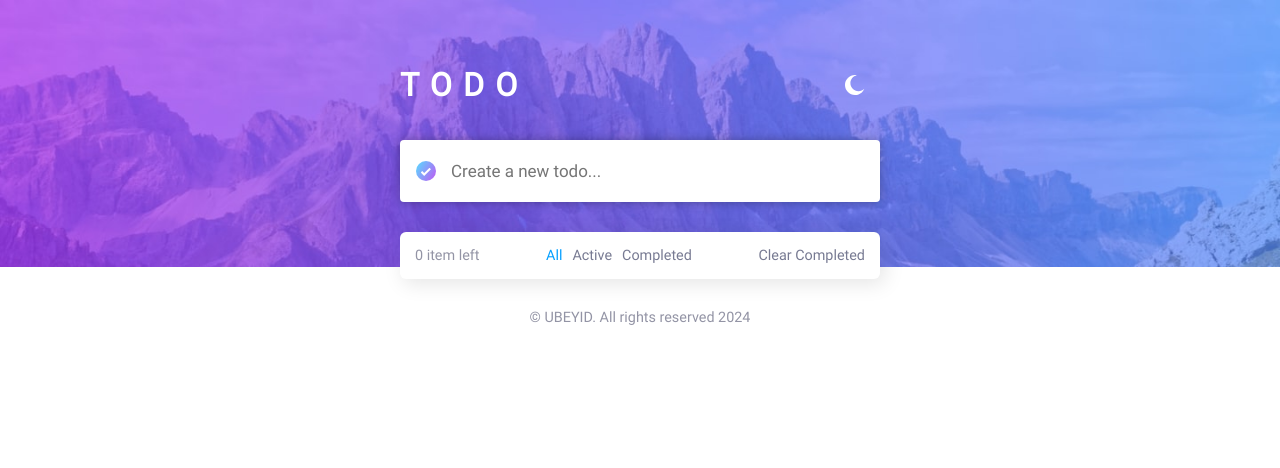
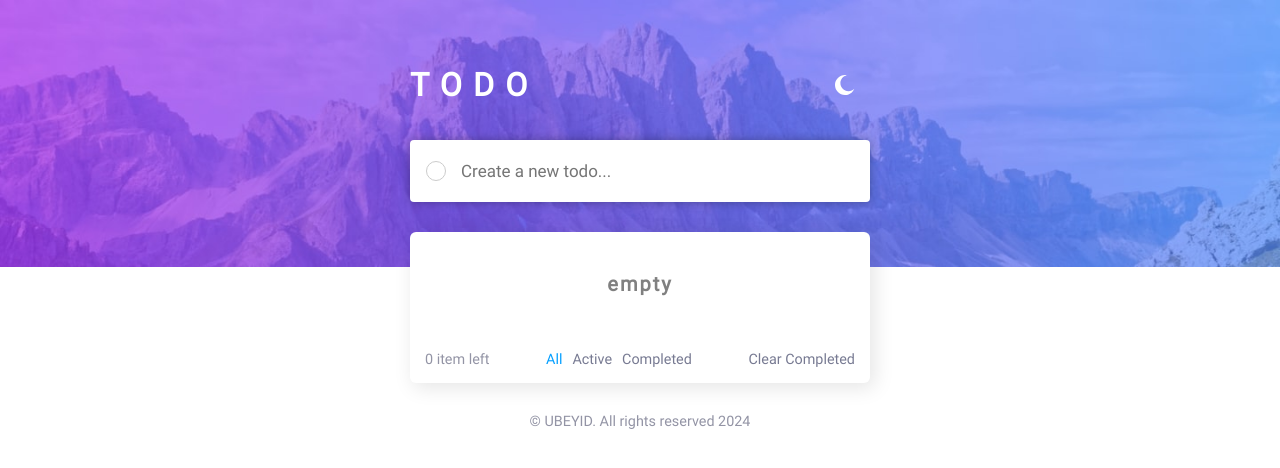
Before and after one commit to ubeyidah/todos-app, a React (Vite) app: page / in a window 1280 px wide. Shown: the top 468 px of the page. Built offline with nearby package versions, Linux system fonts and the light colour scheme.

Commit message:
fix some bugs

```diff
--- a/src/App.jsx
+++ b/src/App.jsx
@@ -119,8 +119,10 @@ export default function App() {
             </button>
           </header>
 
-          <section className={`inputs ${completed && "complete"}`}>
-            <div className="check-box" onClick={flipAllComplete}></div>
+          <section
+            className={`inputs ${completed && todos.length > 0 && "complete"}`}
+          >
+            <button className="check-box" onClick={flipAllComplete}></button>
             <input
               type="text"
               placeholder="Create a new todo..."
@@ -131,6 +133,13 @@ export default function App() {
           </section>
 
           <section className="todos">
+            {filtered.length <= 0 && (
+              <div className="empty">
+                {currentLink === "all"
+                  ? "empty"
+                  : `You don't have ${currentLink} todo`}
+              </div>
+            )}
             {filtered.map((todo) => (
               <Todo
                 key={todo.id + "" + Math.random()}
--- a/src/components/Todo.jsx
+++ b/src/components/Todo.jsx
@@ -13,7 +13,7 @@ const Todo = ({ title, isCompleted, remove, setComplete, update, id }) => {
   return (
     <div className="todo">
       <div className={`todo-left ${isCompleted && "complete"}`}>
-        <div className="check-box" onClick={setComplete}></div>
+        <button className="check-box" onClick={setComplete}></button>
         <input
           type="text"
           value={locked ? title : label}
--- a/src/index.css
+++ b/src/index.css
@@ -38,8 +38,8 @@ b {
   max-width: 500px;
   margin: 0 auto;
   padding-top: 60px;
-  padding-left: 10px;
-  padding-right: 10px;
+  padding-left: 20px;
+  padding-right: 20px;
 }
 
 .container header {
@@ -106,6 +106,7 @@ b {
   border: 1px solid #ccc;
   cursor: pointer;
   transition: border-color 0.2s;
+  background: transparent;
 }
 
 .dark .check-box {
@@ -252,6 +253,17 @@ b {
 .todos-footer .link.active {
   color: rgb(4, 159, 255);
 }
+/* empty */
+.empty {
+  display: flex;
+  align-items: center;
+  justify-content: center;
+  padding: 40px;
+  font-size: 20px;
+  font-weight: bolder;
+  letter-spacing: 2px;
+  color: gray;
+}
 
 /* footer */
 footer {
@@ -276,10 +288,17 @@ footer {
     flex-direction: column;
     gap: 15px;
   }
+
+  .container {
+    padding-top: 40px;
+  }
 }
 
 @media (max-width: 470px) and (min-width: 370px) {
   .container header .title {
     color: black;
   }
+  .dark .container header .title {
+    color: white;
+  }
 }
```
